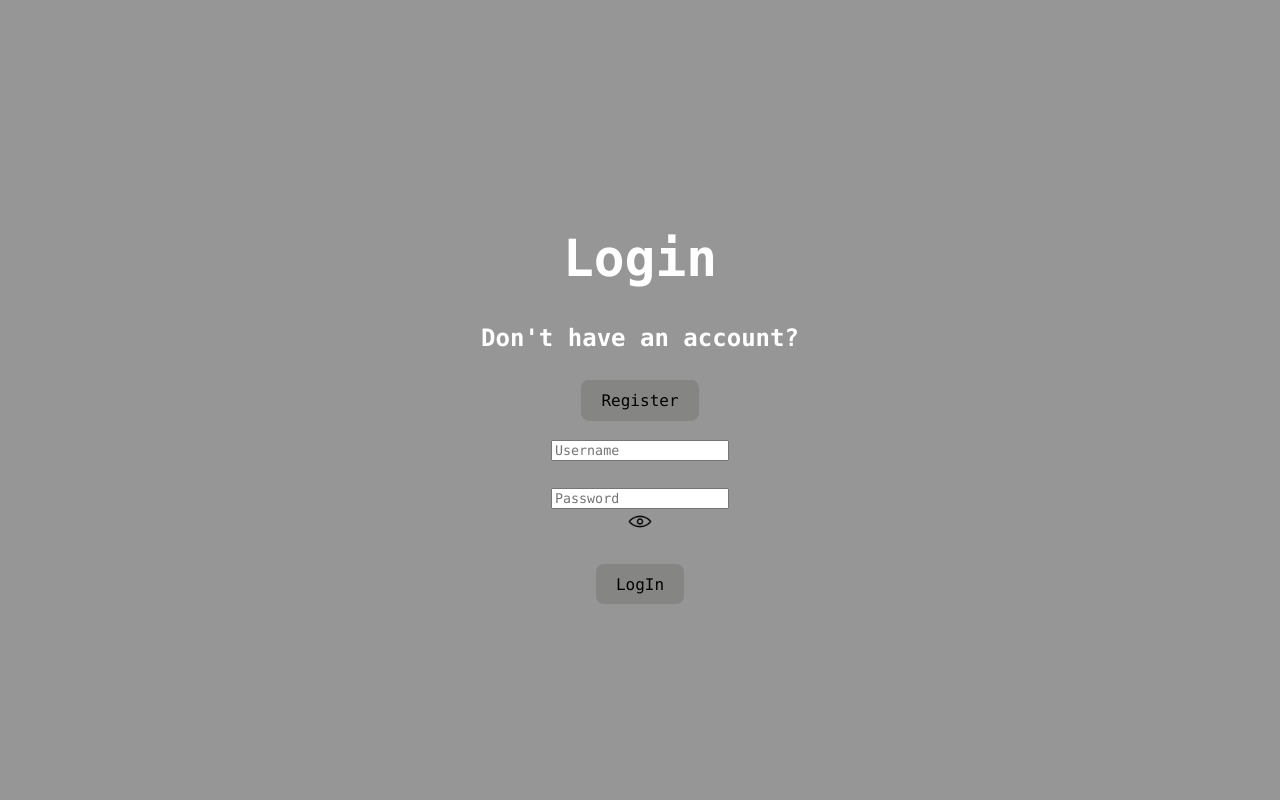
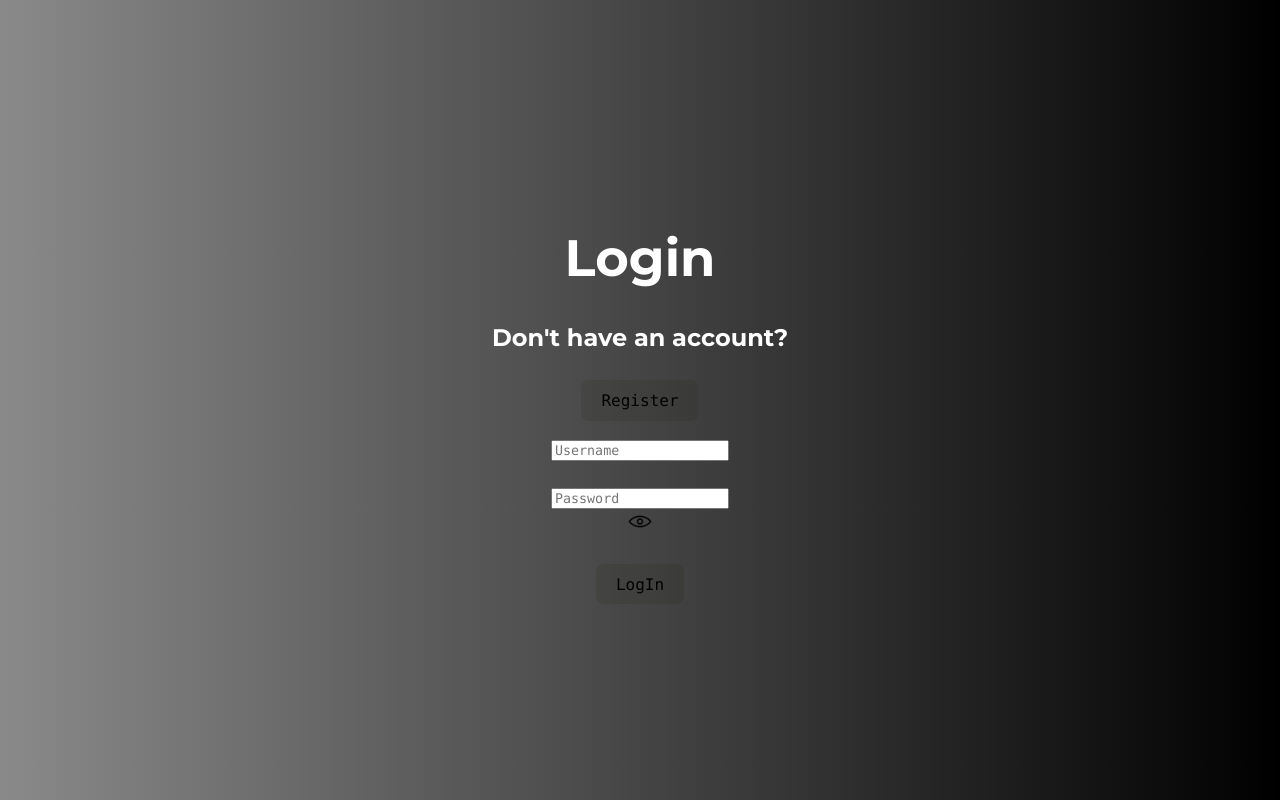
Before and after one commit to alancmushy/PasswordManager, a React (Vite) app in the folder client/: page /login in a window 1280 px wide. Built offline with nearby package versions, Linux system fonts and the light colour scheme.

Commit message:
Visual updates

```diff
--- a/client/index.html
+++ b/client/index.html
@@ -3,6 +3,7 @@
   <head>
     <meta charset="UTF-8" />
     <link rel="icon" type="image/png" href="\Lock_icon.png" />
+    <link href="https://fonts.googleapis.com/css2?family=Montserrat:wght@400;500;700&display=swap" rel="stylesheet">
     <meta name="viewport" content="width=device-width, initial-scale=1.0" />
     <title>ARCH</title>
   </head>
--- a/client/src/App.css
+++ b/client/src/App.css
@@ -8,6 +8,7 @@
 
 body{
   background-color: #888888e0;
+  background-image: linear-gradient(to right, #888888e0 , black);
   color:white
 }
 
@@ -32,19 +33,19 @@ body{
 }
 
 p{
-  font-family: Consolas, 'Courier New', monospace;
+  font-family: 'Montserrat', sans-serif;
 }
 
 h1{
-  font-family: Consolas, 'Courier New', monospace;
+   font-family: 'Montserrat', sans-serif;
 }
 
 h2{
-  font-family: Consolas, 'Courier New', monospace;
+  font-family: 'Montserrat', sans-serif;
 }
 
 h3{
-  font-family: Consolas, 'Courier New', monospace;
+  font-family: 'Montserrat', sans-serif;
 }
 
 button{
@@ -110,7 +111,7 @@ input{
   white-space: nowrap;
   margin: 0 auto;
   letter-spacing: normal;
-  animation: typing 3.5s steps(40, end), blink-caret .75s step-end infinite;
+  animation: typing 2.5s steps(40, end), blink-caret .75s step-end infinite;
 }
 
 #checkAcct{
--- a/client/src/App.tsx
+++ b/client/src/App.tsx
@@ -14,6 +14,7 @@ const Home: React.FC = () =>{
 
    return (
       <div>
+         <img src="\Lock_icon.png" width="60" height="60"></img>
          <h1 id = "typed-out-h1">Welcome To Archlock</h1><br></br>
          <h2 id = "typed-out-h2">Your go-to, no-nonsense, secure password manager</h2><br></br><br></br>
          <button onClick = {()=> navigate("/register")}> Register </button><br></br><br></br>
```
